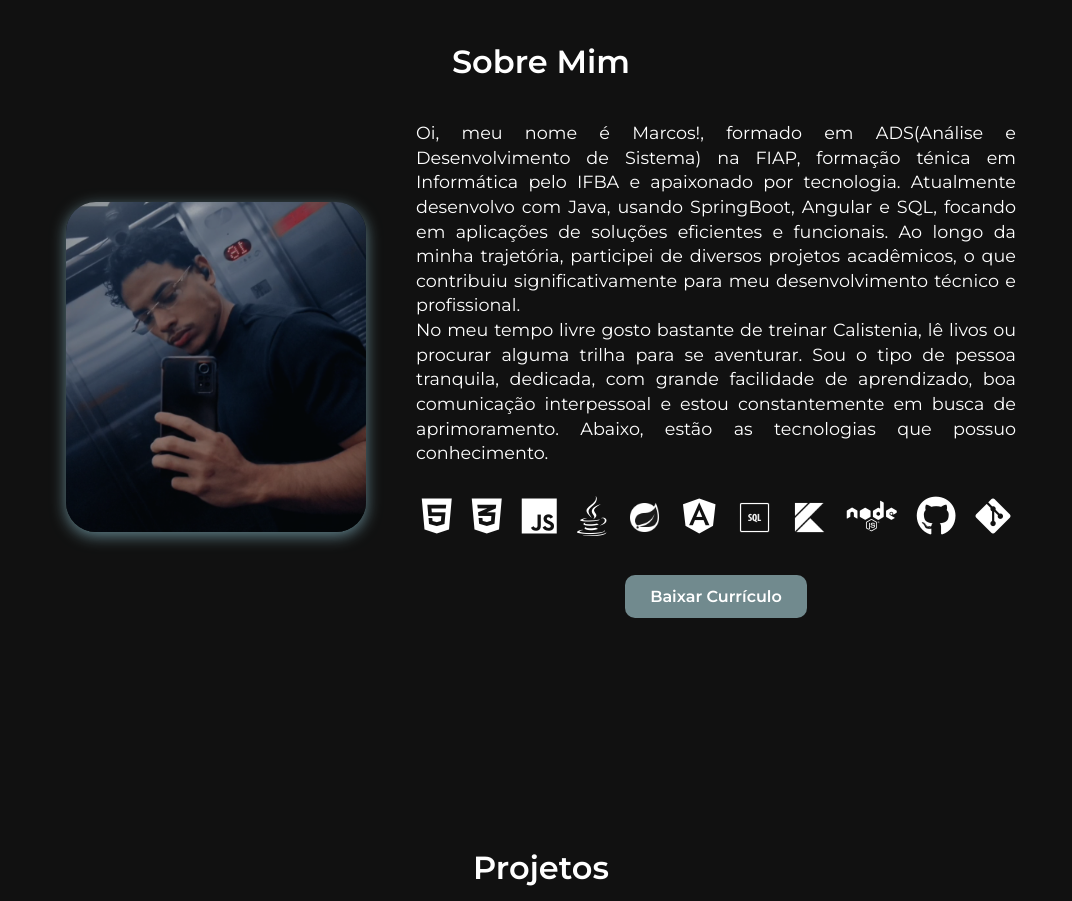
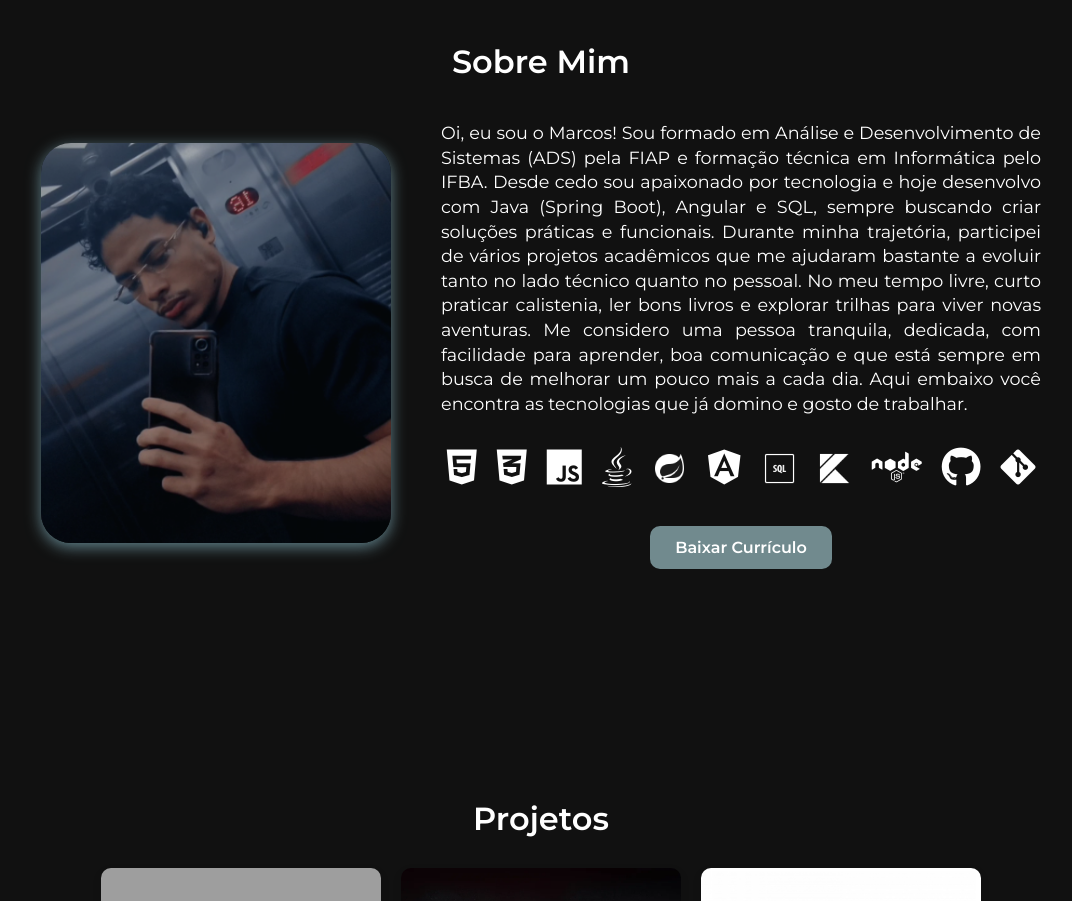
Before and after one commit to MarcosLucena0/Portfolio, an Angular app: page / in a window 1280 px wide. Shown: the part 840-1741 px from the top of the page, without its empty margins (99-1171 px from the left). Built offline with nearby package versions, Linux system fonts and the light colour scheme; grey boxes are pictures that could not be loaded.

Commit message:
Alteração na sessão sobre

```diff
--- a/src/app/pages/sobre/sobre.component.css
+++ b/src/app/pages/sobre/sobre.component.css
@@ -21,8 +21,8 @@
 }
 
 .sobre-imagem img {
-  width: 300px;
-  height: 330px;
+  width: 350px;
+  height: 400px;
   object-fit: cover;
   border-radius: 30px;
   box-shadow: 0 4px 15px rgba(108, 145, 155, 0.89);
--- a/src/app/pages/sobre/sobre.component.html
+++ b/src/app/pages/sobre/sobre.component.html
@@ -11,11 +11,12 @@
     <!-- Texto + Tecnologias -->
     <div class="sobre-conteudo">
       <p>
-        Oi, meu nome é Marcos!, formado em ADS(Análise e Desenvolvimento de Sistema) na FIAP, formação ténica em Informática pelo IFBA e apaixonado por tecnologia.
-        Atualmente desenvolvo com Java, usando SpringBoot, Angular e SQL, focando em aplicações de soluções eficientes e funcionais. Ao longo da minha trajetória,
-        participei de diversos projetos acadêmicos, o que contribuiu significativamente para meu desenvolvimento técnico e profissional. <br>
-        No meu tempo livre gosto bastante de treinar Calistenia, lê livos ou procurar alguma trilha para se aventurar. Sou o tipo de pessoa tranquila,
-        dedicada, com grande facilidade de aprendizado, boa comunicação interpessoal e estou constantemente em busca de aprimoramento. Abaixo, estão as tecnologias que possuo conhecimento.
+        Oi, eu sou o Marcos! Sou formado em Análise e Desenvolvimento de Sistemas (ADS) pela FIAP e formação técnica em Informática pelo IFBA. Desde cedo sou apaixonado
+        por tecnologia e hoje desenvolvo com Java (Spring Boot), Angular e SQL, sempre buscando criar soluções práticas e funcionais.
+        Durante minha trajetória, participei de vários projetos acadêmicos que me ajudaram bastante a evoluir tanto no lado técnico quanto no pessoal.
+        No meu tempo livre, curto praticar calistenia, ler bons livros e explorar trilhas para viver novas aventuras. Me considero uma pessoa tranquila, dedicada, com facilidade para aprender,
+        boa comunicação e que está sempre em busca de melhorar um pouco mais a cada dia.
+        Aqui embaixo você encontra as tecnologias que já domino e gosto de trabalhar.
       </p>
 
       <div class="tecnologias" aria-label="Tecnologias que eu utilizo">
```
